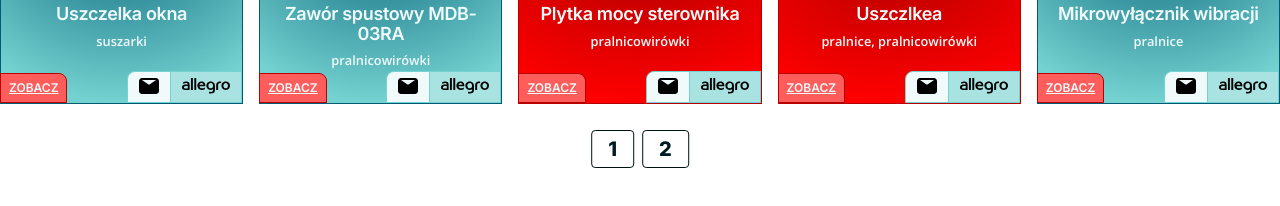
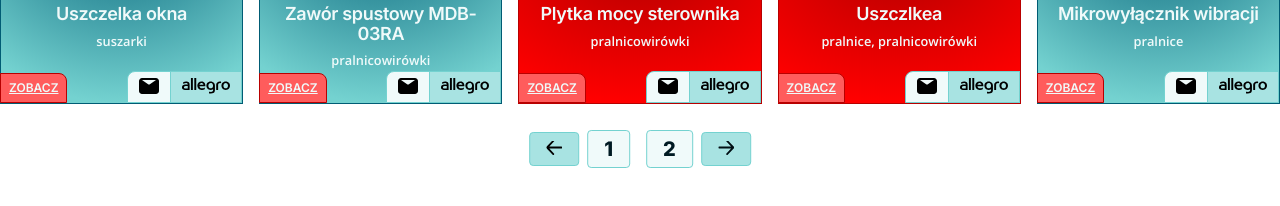
Before and after one commit to krystek77/nextjs-website, a Next.js app: page /czesci-zamienne-pralki-przemyslowe/strona/1 in a window 1280 px wide. Shown: the part 2180-2386 px from the top of the page. Built offline with nearby package versions, Linux system fonts and the light colour scheme; a web font is replaced by a local one.

Commit message:
Add prev/next buttons for pagination

```diff
--- a/components/Pagination/Pagination.js
+++ b/components/Pagination/Pagination.js
@@ -1,21 +1,30 @@
-import styles from './Pagination.module.css';
-import Link from 'next/link';
+import Link from "next/link";
+import Image from "next/image";
+import styles from "./Pagination.module.css";
+import router from "next/router";
 
-function Pagination({ pageNumber }) {
+function Pagination({ pageNumber, href, page }) {
+  const prev = () => {
+    router.push(`${href}/${page - 1}`);
+  };
+  const next = () => {
+    router.push(`${href}/${page + 1}`);
+  };
   return (
     <section className={styles.pagination}>
+      <button className={styles.pagination__button} type='button' onClick={prev}>
+        <Image src='/assets/icons/arrow_left_thin.svg' alt='poprzednia strona' width='16' height='14' />
+      </button>
       {Array.from({ length: pageNumber }).map((_, index) => {
         return (
-          <Link
-            key={index}
-            href={`/czesci-zamienne-pralki-przemyslowe/strona/[page]`}
-            as={`/czesci-zamienne-pralki-przemyslowe/strona/${index + 1}`}
-            scroll={false}
-          >
+          <Link key={index} href={`${href}/${index + 1}`} scroll={false}>
             <a className={styles.pagination__link}>{index + 1}</a>
           </Link>
         );
       })}
+      <button className={styles.pagination__button} type='button' onClick={next}>
+        <Image src='/assets/icons/arrow_right_thin.svg' alt='następna strona' width='16' height='14' />
+      </button>
     </section>
   );
 }
--- a/components/Pagination/Pagination.module.css
+++ b/components/Pagination/Pagination.module.css
@@ -9,16 +9,33 @@
   transform: translateX(-50%);
 }
 .pagination__link {
-  border: 1px solid var(--dark-700);
+  border: 1px solid var(--primary-700);
+  background-color: var(--primary-300);
+  color: var(--dark-500);
   border-radius: 0.25rem;
   font-family: var(--font-alt);
   font-weight: 800;
   font-size: 1.25rem;
   line-height: 1;
-  color: var(--dark-500);
   padding: 0.5rem 1rem;
   margin-right: 0.5rem;
+  margin-left: 0.5rem;
+  outline: none;
+  transition: var(--transition);
 }
-.pagination__link:last-child {
-  margin-right: 0;
+.pagination__link:hover {
+  background-color: var(--primary-500);
 }
+.pagination__button {
+  padding: 0.5rem 1rem;
+  border: 1px solid var(--primary-700);
+  background-color: var(--primary-500);
+  border-radius: 0.25rem;
+  line-height: 1;
+  cursor: pointer;
+  outline: none;
+  transition: var(--transition);
+}
+.pagination__button:hover {
+  background-color: var(--primary-700);
+}
--- a/pages/czesci-zamienne-pralki-przemyslowe/strona/[page].js
+++ b/pages/czesci-zamienne-pralki-przemyslowe/strona/[page].js
@@ -1,23 +1,22 @@
-import React from 'react';
-import { data } from '../../../cache/spareparts';
-import HeadMetaTags from '../../../components/HeadMetaTags/HeadMetaTags';
-import Subtitle from '../../../components/Subtitle/Subtitle';
-import Banner from '../../../components/Banner/Banner';
-import SparePartsSearchForm from '../../../containers/SparePartsSearchForm/SparePartsSearchForm';
-import SparePartsList from '../../../containers/SparePartsList/SparePartsList';
-import Title from '../../../components/Title/Title';
-import Pagination from '../../../components/Pagination/Pagination';
-import styles from '../index.module.css';
+import React from "react";
+import { data } from "../../../cache/spareparts";
+import HeadMetaTags from "../../../components/HeadMetaTags/HeadMetaTags";
+import Subtitle from "../../../components/Subtitle/Subtitle";
+import Banner from "../../../components/Banner/Banner";
+import SparePartsSearchForm from "../../../containers/SparePartsSearchForm/SparePartsSearchForm";
+import SparePartsList from "../../../containers/SparePartsList/SparePartsList";
+import Title from "../../../components/Title/Title";
+import Pagination from "../../../components/Pagination/Pagination";
+import styles from "../index.module.css";
 
 function SparePartsPerPage({ items, pageNumber, page }) {
   const [filteredSPareParts, setFilteredSpareParts] = React.useState(items);
   const [formData, setFormData] = React.useState({
-    sparePartName: '',
-    tags: '',
+    sparePartName: "",
+    tags: "",
   });
 
-  const searchSparePartsEndpoint = ({ sparePartName, tags }, page) =>
-    `/api/spare-parts/search/?title=${sparePartName}&tags=${tags}&page=${page}`;
+  const searchSparePartsEndpoint = ({ sparePartName, tags }, page) => `/api/spare-parts/search/?title=${sparePartName}&tags=${tags}&page=${page}`;
 
   const handleSearch = async (event) => {
     event.preventDefault();
@@ -32,9 +31,8 @@ function SparePartsPerPage({ items, pageNumber, page }) {
     }
   };
 
-  const handleInput = (e) =>
-    setFormData({ ...formData, [e.target.name]: e.target.value });
-  const clearForm = () => setFormData({ sparePartName: '', tags: '' });
+  const handleInput = (e) => setFormData({ ...formData, [e.target.name]: e.target.value });
+  const clearForm = () => setFormData({ sparePartName: "", tags: "" });
 
   React.useEffect(() => {
     setFilteredSpareParts(items);
@@ -43,24 +41,14 @@ function SparePartsPerPage({ items, pageNumber, page }) {
   return (
     <React.Fragment>
       <HeadMetaTags />
-      <Banner classes="banner__spareParts ">
-        <Subtitle
-          content="Do przemysłowych urządzeń pralniczych"
-          classes="subtitle__ball_dark"
-        />
-        <Title
-          content="Popularne części eksploatacyjne i zamienne"
-          classes="title_bg_white_dark title_maxWidth_960"
-        />
+      <Banner classes='banner__spareParts '>
+        <Subtitle content='Do przemysłowych urządzeń pralniczych' classes='subtitle__ball_dark' />
+        <Title content='Popularne części eksploatacyjne i zamienne' classes='title_bg_white_dark title_maxWidth_960' />
       </Banner>
       <main className={styles.main}>
-        <SparePartsSearchForm
-          handleSearch={handleSearch}
-          formData={formData}
-          handleInput={handleInput}
-        />
+        <SparePartsSearchForm handleSearch={handleSearch} formData={formData} handleInput={handleInput} />
         <SparePartsList items={filteredSPareParts} />
-        <Pagination pageNumber={pageNumber} />
+        <Pagination page={page} pageNumber={pageNumber} href='/czesci-zamienne-pralki-przemyslowe/strona' />
       </main>
     </React.Fragment>
   );
@@ -83,7 +71,7 @@ export async function getStaticPaths() {
 export async function getStaticProps(context) {
   /** FETCH PAGE DATA */
   const LIMIT = 10;
-  const page = context.params.page;
+  const page = Number(context.params.page);
   const pageNumber = Math.ceil(data.length / LIMIT);
   const dataPerPage = data.slice(LIMIT * (page - 1), LIMIT * page);
   return {
```
Also changed, not shown: pages/czesci-zamienne-pralki-przemyslowe/index.js (+21 -33 lines), public/assets/icons/arrow_left_thin.svg (added), public/assets/icons/arrow_right_thin.svg (added).
